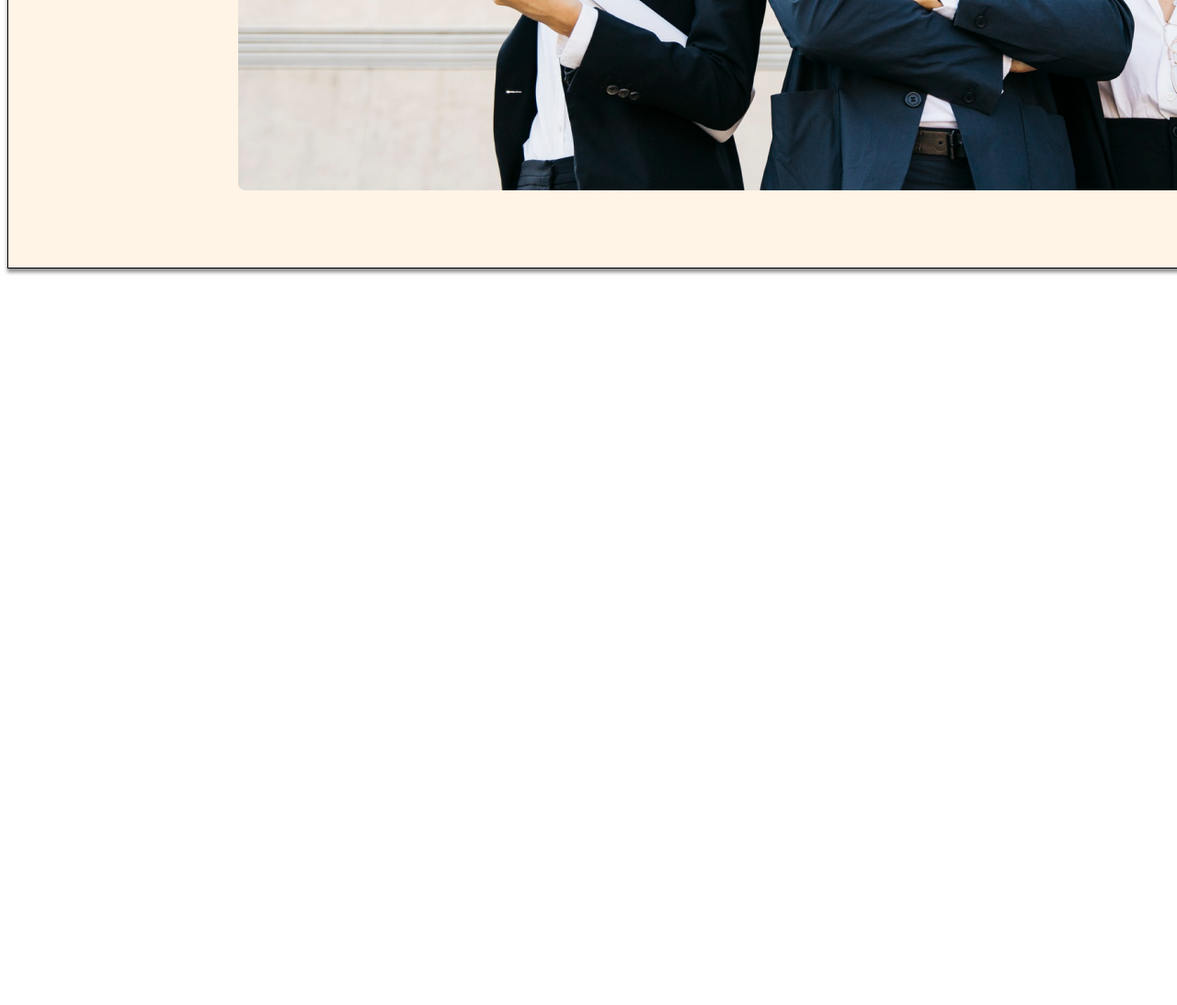
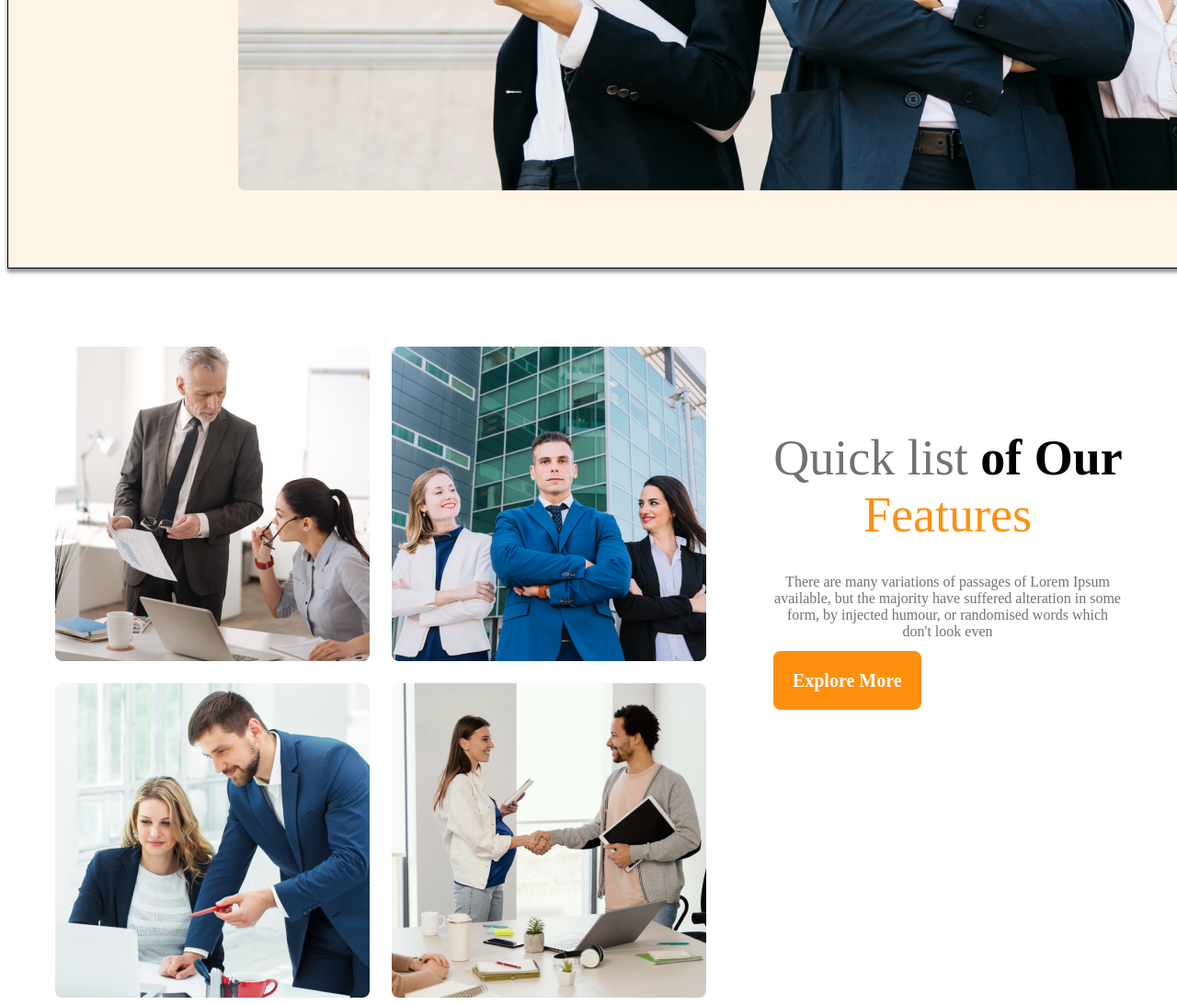
Before and after one commit to Sifatulla21/Assignment-2, a plain HTML site: page index.html in a window 1280 px wide. Shown: the part 988-2081 px from the top of the page at 92% size. Before the commit the page ends 1288 px from the top, so only its background shows below. Drawn offline with Linux system fonts and the light colour scheme.

Commit message:
list part done with responsive

```diff
--- a/CSS/style.css
+++ b/CSS/style.css
@@ -46,7 +46,7 @@
     margin-bottom: 33px;
 
 }
-.brand-new p{
+.pt{
     font-weight: 400;
     font-size: 16px;
     color: #727272;
@@ -75,9 +75,44 @@ border-radius: 8px;
 }
 /* End of first container */
 
+/* Start of quick list */
+.quick-list{
+    display: flex;
+    margin-top: 85px;
+    justify-content: center;
+}
+.img-grid{
+    display: grid;
+    grid-template-columns: repeat(2,1fr);
+    grid-gap: 24px;
+}
+.list{
+    width: 30%;
+    margin-left: 73px;
+}
+.list h5{
+    font-weight: 700;
+    font-size: 54px;
+    text-align: center;
+    margin-bottom: 33px;
+}
+#ql{
+    color: #727272;
+    font-weight:lighter;
+    font-size: 54px;
+}
+#feat{
+    color: #FF900E;
+    font-weight:lighter;
+    font-size: 54px;
+    ;
+}
+/* End of quick list */
+
 /* Responsive */
 /* Mobile Device */
 @media  (max-width: 576px) {
+    /* first container */
     .container{
         max-width: fit-content;
         overflow-x: hidden;
@@ -98,6 +133,18 @@ border-radius: 8px;
         margin-right: 0px;
         margin-left: 70px;
     }
-
-
+    /* Quicklist */
+    .quick-list{
+        display: flex;
+        flex-direction: column;
+    }
+    .img-grid{
+        display: grid;
+        grid-template-columns: repeat(1,1fr);
+        margin-left: 20px;
+    }
+    .list{
+        width: 50%;
+        margin-left: 100px;
+    }
 }
--- a/index.html
+++ b/index.html
@@ -22,14 +22,24 @@
         </div>
         <div class="brand-new">
             <h5>Brand New Group of Architects</h5>
-            <p>There are many variations of passages of Lorem Ipsum available, but the majority have suffered alteration in some form, by injected humour, or randomised words which don't look even</p>
+            <p class="pt">There are many variations of passages of Lorem Ipsum available, but the majority have suffered alteration in some form, by injected humour, or randomised words which don't look even</p>
             <a class="link-btn" href="">Explore More</a>
             <img src="images/banner.png" alt="">
 
         </div>
     </section>
-    <section>
-
+    <section class="quick-list">
+        <div class="img-grid">
+            <img src="images/team1.png" alt="">
+            <img src="images/team2.png" alt="">
+            <img src="images/team3.png" alt="">
+            <img src="images/team4.png" alt="">
+        </div>
+        <div class="list">
+            <h5><span id="ql">Quick list</span> of Our <span id="feat">Features</span></h5>
+            <p class="pt">There are many variations of passages of Lorem Ipsum available, but the majority have suffered alteration in some form, by injected humour, or randomised words which don't look even</p>
+            <a id="list-btn" class="link-btn" href="">Explore More</a>
+        </div>
     </section>
     <section>
 
```
